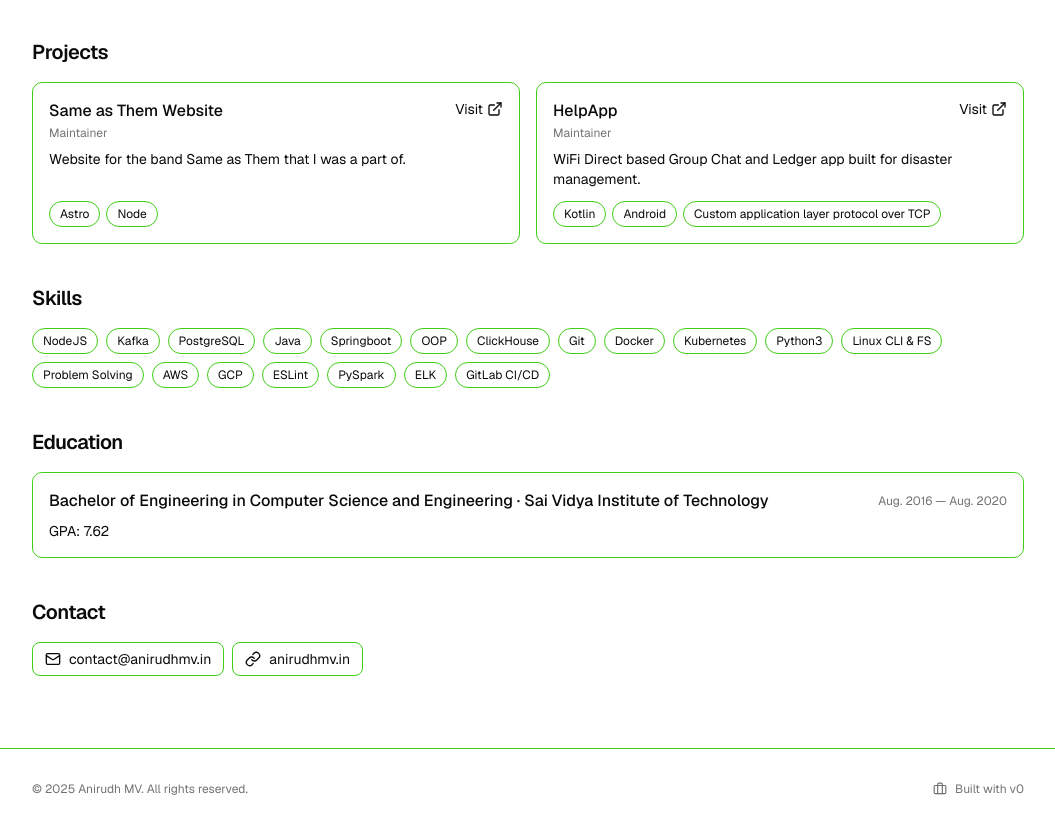
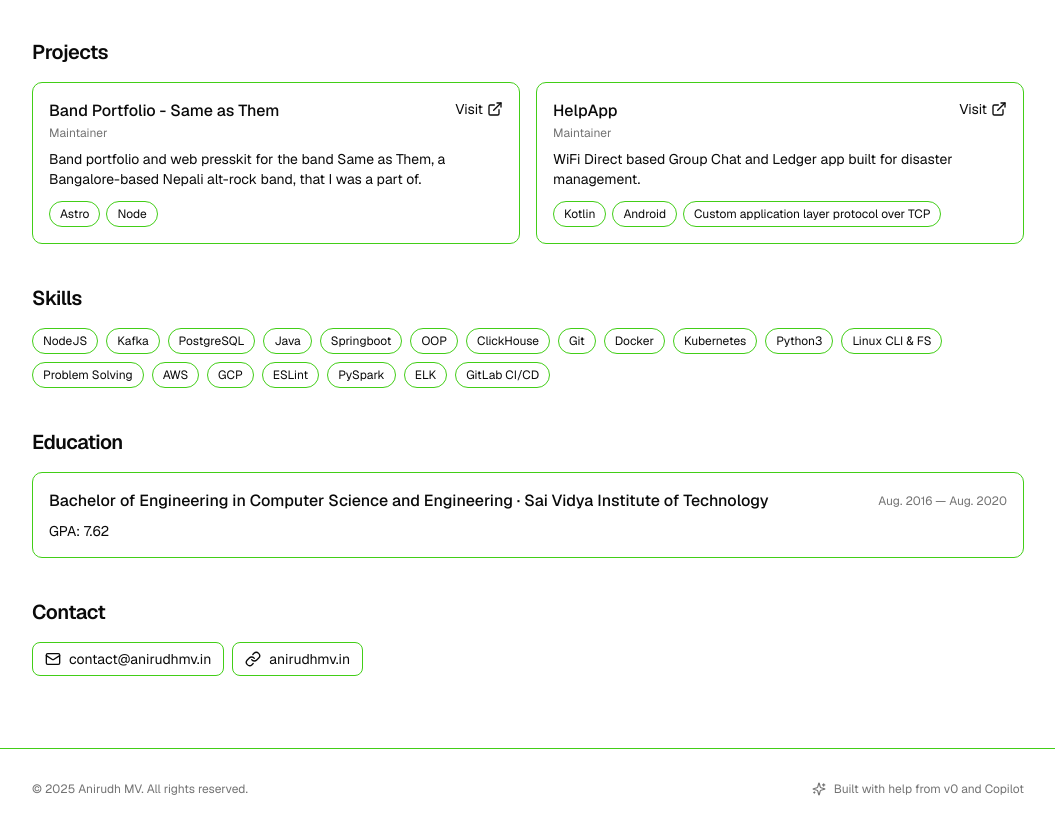
Before and after one commit to Anirudh-MV/anirudh-mv.github.io, a Next.js app: page / in a window 1280 px wide. Shown: the part 1458-2287 px from the top of the page, without its empty margins (112-1167 px from the left). Built offline with nearby package versions, Linux system fonts and the light colour scheme.

Commit message:
More cosmetic changes

```diff
--- a/app/ClientPage.tsx
+++ b/app/ClientPage.tsx
@@ -83,7 +83,7 @@ function SocialButton({
 }
 
 function Badge({ children }: { children: React.ReactNode }) {
-  return <span className="rounded-full border px-2.5 py-1 text-xs">{children}</span>
+  return <span className="rounded-full border px-2.5 py-1 text-xs cursor-default">{children}</span>
 }
 
 function Section({ id, title, children }: { id: string; title: string; children: React.ReactNode }) {
@@ -314,8 +314,8 @@ function Footer() {
           &copy; {new Date().getFullYear()} {resume.name}. All rights reserved.
         </div>
         <div className="flex items-center gap-2">
-          <Briefcase className="size-3.5" aria-hidden="true" />
-          <span>Built with v0</span>
+          <Sparkles className="size-3.5" aria-hidden="true" />
+          <span>Built with help from v0 and Copilot</span>
         </div>
       </div>
     </footer>
--- a/data/resume.ts
+++ b/data/resume.ts
@@ -91,9 +91,9 @@ export const resume = {
   // Projects
   projects: [
     {
-      name: "Same as Them Website",
+      name: "Band Portfolio - Same as Them",
       role: "Maintainer",
-      description: "Website for the band Same as Them that I was a part of.",
+      description: "Band portfolio and web presskit for the band Same as Them, a Bangalore-based Nepali alt-rock band, that I was a part of.",
       link: "https://sameasthem.in",
       stack: ["Astro", "Node"],
     },
```
